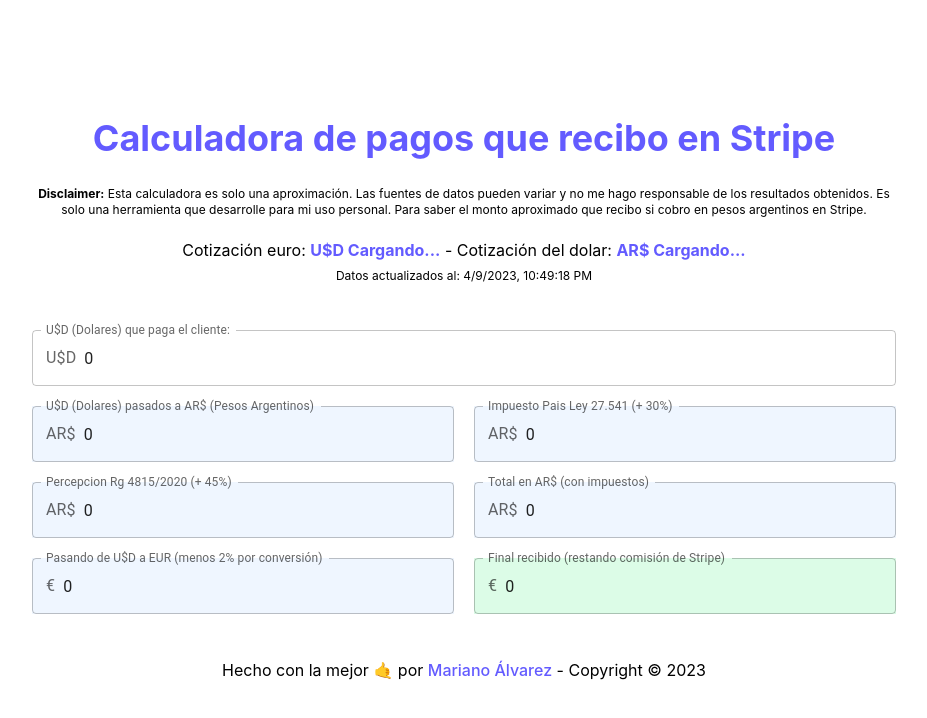
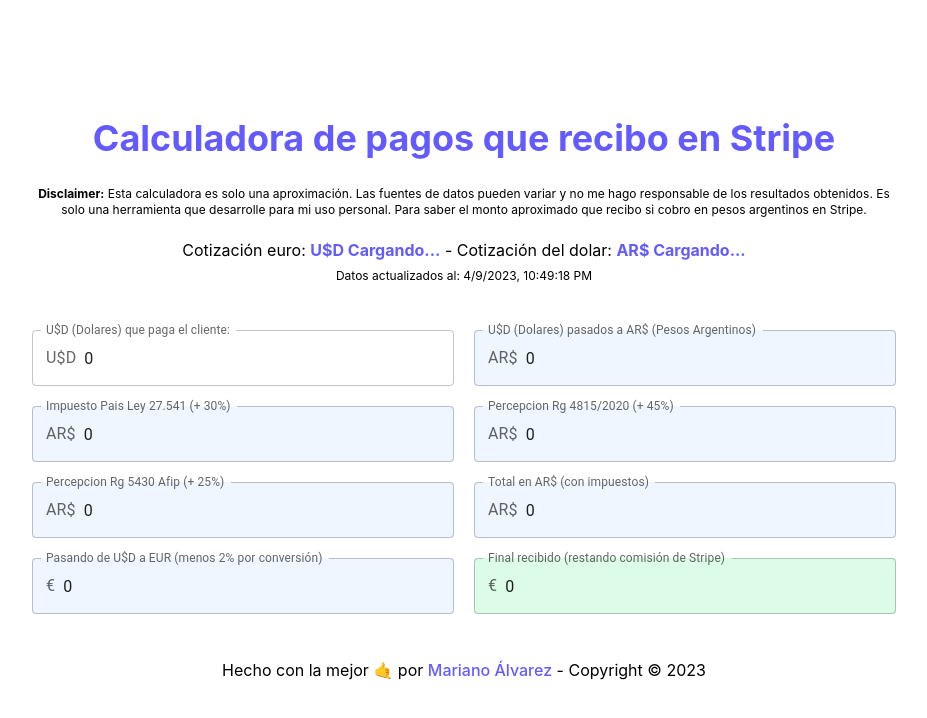
Before and after one commit to creativoma/calculadora-pagos-en-stripe, a React (Vite) app: page / in a window 1280 px wide. Shown: the top 718 px of the page, without its empty margins (176-1103 px from the left). Built offline with nearby package versions, Linux system fonts and the light colour scheme; no server answers.

Commit message:
Nuevo valor incorporado para el cálculo

```diff
--- a/src/App.jsx
+++ b/src/App.jsx
@@ -36,6 +36,7 @@ function App() {
   const [input4, setInput4] = useState(0);
   const [input5, setInput5] = useState(0);
   const [input6, setInput6] = useState(0);
+  const [input7, setInput7] = useState(0);
 
   useEffect(() => {
     try {
@@ -81,13 +82,14 @@ function App() {
     setInput2(dolares * cotizacion2 * 0.3);
     setInput3(dolares * cotizacion2 * 0.45);
     setInput4(dolares * cotizacion2 * 1.75);
+    setInput7(dolares * cotizacion2 * 0.25);
     setInput5(dolares * cotizacion * 0.98);
     setInput6(dolares * cotizacion - (dolares * cotizacion * 0.04 + 0.25));
   };
 
   return (
     <div className="w-screen flex justify-center items-center gap-5 ">
-      <div className="px-12 py-12 sm:px-20 max-w-5xl flex gap-5 flex-wrap justify-evenly">
+      <div className="px-12 py-12 lg:px-20 sm:w-[80%] w-[100%] flex gap-5 flex-wrap justify-evenly">
         <h1
           className="text-4xl font-bold w-full text-center mb-2"
           style={{ color: "#635bff" }}
@@ -128,7 +130,7 @@ function App() {
             ),
           }}
           variant="outlined"
-          className={inputAncho}
+          className={inputAnchoMedio}
           type="number"
         />
         <TextField
@@ -158,6 +160,18 @@ function App() {
         <TextField
           label="Percepcion Rg 4815/2020 (+ 45%)"
           value={reemplazarComa(input3)}
+          InputProps={{
+            readOnly: true,
+            startAdornment: (
+              <InputAdornment position="start">AR$</InputAdornment>
+            ),
+          }}
+          variant="outlined"
+          className={inputAnchoMedio + " " + soloLectura}
+        />
+        <TextField
+          label="Percepcion Rg 5430 Afip (+ 25%)"
+          value={reemplazarComa(input7)}
           InputProps={{
             readOnly: true,
             startAdornment: (
--- a/src/output.css
+++ b/src/output.css
@@ -1,5 +1,5 @@
 /*
-! tailwindcss v3.3.1 | MIT License | https://tailwindcss.com
+! tailwindcss v3.3.3 | MIT License | https://tailwindcss.com
 */
 
 /*
@@ -191,6 +191,10 @@ select,
 textarea {
   font-family: inherit;
   /* 1 */
+  font-feature-settings: inherit;
+  /* 1 */
+  font-variation-settings: inherit;
+  /* 1 */
   font-size: 100%;
   /* 1 */
   font-weight: inherit;
@@ -342,6 +346,14 @@ menu {
 }
 
 /*
+Reset default styling for dialogs.
+*/
+
+dialog {
+  padding: 0;
+}
+
+/*
 Prevent resizing textareas horizontally by default.
 */
 
@@ -436,6 +448,9 @@ video {
   --tw-pan-y:  ;
   --tw-pinch-zoom:  ;
   --tw-scroll-snap-strictness: proximity;
+  --tw-gradient-from-position:  ;
+  --tw-gradient-via-position:  ;
+  --tw-gradient-to-position:  ;
   --tw-ordinal:  ;
   --tw-slashed-zero:  ;
   --tw-numeric-figure:  ;
@@ -483,6 +498,9 @@ video {
   --tw-pan-y:  ;
   --tw-pinch-zoom:  ;
   --tw-scroll-snap-strictness: proximity;
+  --tw-gradient-from-position:  ;
+  --tw-gradient-via-position:  ;
+  --tw-gradient-to-position:  ;
   --tw-ordinal:  ;
   --tw-slashed-zero:  ;
   --tw-numeric-figure:  ;
@@ -532,6 +550,10 @@ video {
   display: flex;
 }
 
+.w-\[40\%\] {
+  width: 40%;
+}
+
 .w-\[calc\(50\%-10px\)\] {
   width: calc(50% - 10px);
 }
@@ -540,12 +562,16 @@ video {
   width: 100%;
 }
 
+.w-\[80\%\] {
+  width: 80%;
+}
+
 .w-screen {
   width: 100vw;
 }
 
-.max-w-5xl {
-  max-width: 64rem;
+.w-\[100\%\] {
+  width: 100%;
 }
 
 .flex-wrap {
@@ -576,6 +602,11 @@ video {
 .bg-green-100 {
   --tw-bg-opacity: 1;
   background-color: rgb(220 252 231 / var(--tw-bg-opacity));
+}
+
+.bg-red-600 {
+  --tw-bg-opacity: 1;
+  background-color: rgb(220 38 38 / var(--tw-bg-opacity));
 }
 
 .px-12 {
@@ -617,8 +648,23 @@ video {
 }
 
 @media (min-width: 640px) {
+  .sm\:w-\[100\%\] {
+    width: 100%;
+  }
+
+  .sm\:w-\[80\%\] {
+    width: 80%;
+  }
+
   .sm\:px-20 {
     padding-left: 5rem;
     padding-right: 5rem;
   }
 }
+
+@media (min-width: 1024px) {
+  .lg\:px-20 {
+    padding-left: 5rem;
+    padding-right: 5rem;
+  }
+}
```
